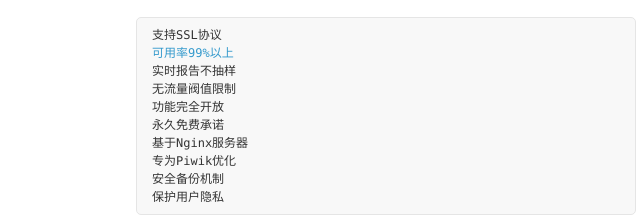
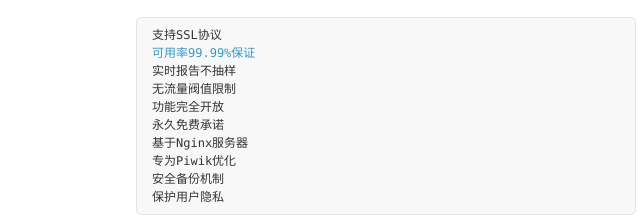
Before and after one commit to xiaoq-in/piwikla.github.io, a plain HTML site: page index.html in a window 1280 px wide. Shown: the part 253-470 px from the top of the page, 434-1074 px from the left. Drawn offline with Linux system fonts and the light colour scheme.

Commit message:
Update index.html

```diff
--- a/index.html
+++ b/index.html
@@ -47,7 +47,7 @@
 <p>服务特色</p>
 
 <pre><code>支持SSL协议
-<a href="http://status.piwik.la/" target="_blank">可用率99%以上</a>
+<a href="http://status.piwik.la/" target="_blank">可用率99.99%保证</a>
 实时报告不抽样
 无流量阀值限制
 功能完全开放
```
